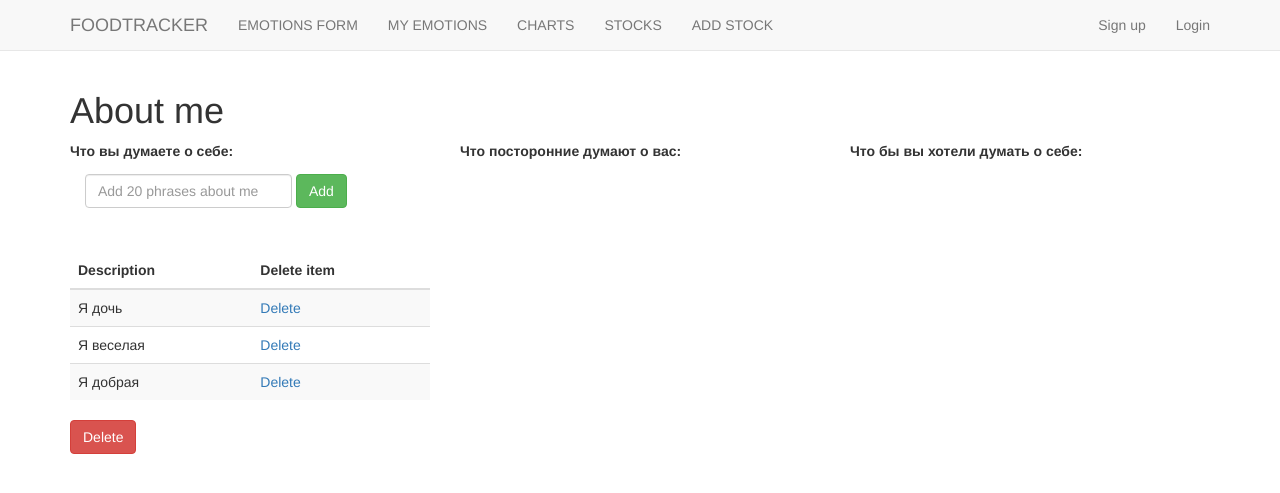
After one commit to WillyGoodwill/django-emotions-project, a Django app: page /basic_app/test_about_me/ in a window 1280 px wide. The commit adds this page. Shown: the top 493 px of the page. Run offline with Django 3.2, Linux system fonts and the light colour scheme; data comes from the database, SQL or seed files in the repository; both versions use the stored data as it was after the commit; some libraries are stand-ins or nearby versions.

Commit message:
Added about me test

```diff
--- a/basic_app/admin.py
+++ b/basic_app/admin.py
@@ -1,4 +1,6 @@
 from django.contrib import admin
-from basic_app.models import Emotions
+from basic_app.models import Emotions, Stock,AboutMyView
 # Register your models here.
 admin.site.register(Emotions)
+admin.site.register(Stock)
+admin.site.register(AboutMyView)
--- a/basic_app/models.py
+++ b/basic_app/models.py
@@ -27,3 +27,24 @@ class Stocks2(models.Model):
     date = models.DateField()
     AAPL = models.FloatField(blank = True, null = True)
     TSLA = models.FloatField(blank = True, null = True)
+
+class Stock(models.Model):
+    ticker = models.CharField(max_length = 10)
+
+    def __str__(self):
+        return self.ticker
+
+class AboutMyView(models.Model):
+    text = models.CharField(max_length = 200)
+    def __str__(self):
+        return self.text
+
+class AboutMyViewOthers(models.Model):
+    text = models.CharField(max_length = 200)
+    def __str__(self):
+        return self.text
+
+class AboutMyViewFuture(models.Model):
+    text = models.CharField(max_length = 200)
+    def __str__(self):
+        return self.text
--- a/basic_app/static/css/mystyles.css
+++ b/basic_app/static/css/mystyles.css
@@ -7,3 +7,7 @@
 .myBlueText {
     background-color: rgb(117, 117, 236);
 }
+
+.myBlueDuplicates {
+    background-color: blue;
+}
--- a/basic_app/urls.py
+++ b/basic_app/urls.py
@@ -18,5 +18,8 @@ urlpatterns = [
     url(r'^emotions/$', views.emotions,name = 'emotions'),
     url(r'^stocks/$', views.stocks,name = 'stocks'),
     url(r'^add_stock/$', views.add_stock,name = 'add_stock'),
+    url(r'^delete/<stock_id>$', views.delete,name = 'delete'),
+    url(r'^test_about_me/$', views.about_me,name = 'about_me'),
+    url(r'^delete_about_me/<pk:text_id>$', views.delete_about_me,name = 'delete_about_me')
 
 ]
--- a/basic_app/views.py
+++ b/basic_app/views.py
@@ -1,8 +1,12 @@
-from django.shortcuts import render
+from django.shortcuts import render, redirect
 from django.http import HttpResponse
+from django.urls.base import reverse
+from django.contrib import messages
 
-from basic_app.models import Emotions,EmotionsAvgTemperature, Stocks2
-from basic_app.forms import FormEmotions,FormEmotionsAvgTemperature,FormStocks2
+from basic_app.models import (Emotions,EmotionsAvgTemperature, Stocks2, Stock,
+ AboutMyView,AboutMyViewOthers,AboutMyViewFuture)
+from basic_app.forms import (FormEmotions,FormEmotionsAvgTemperature,FormStocks2, StockForm,
+ TestForm,TestForm2,TestForm3)
 
 # from django.contrib.auth.decorators import login_required
 # from django.contrib.auth.mixins import LoginRequiredMixin
@@ -94,6 +98,7 @@ def login(request):
 
 def signup(request):
     return HttpResponse('Hello, from Sign up page')
+
 
 def PieChart_Total():
     df = list(Emotions.objects.values('emotions').annotate(count = Count('emotions')).values('emotions','count'))
@@ -251,10 +256,8 @@ def stocks(request):
 
             try:
                 api = json.loads(api_request.content)
-                print('You get in json')
             except:
                 api = "Error"
-                print('You get Error')
             return render(request,'basic_app/stocks.html',{'stocks_list':stocks_list,
                                                     'api':api})
 
@@ -290,5 +293,53 @@ def stocks(request):
     return render(request,'basic_app/stocks.html',{'stocks_list':stocks_list})
 
 def add_stock(request):
-    return render(request,'basic_app/add_stock.html')
-# сохранить в базу
+    if request.method == "POST":
+        form = StockForm(request.POST or None)
+        if form.is_valid():
+            form.save()
+            return redirect('basic_app:add_stock')
+    else:
+        ticker = Stock.objects.all()
+        output = []
+        for ticker_item in ticker:
+
+            api_request = requests.get("https://cloud.iexapis.com/stable/stock/"+str(ticker_item)+"/quote?token=pk_3022547508644825871800589be99722")
+
+            try:
+                api = json.loads(api_request.content)
+                output.append(api)
+            except:
+                api = "Error"
+        return render(request,'basic_app/add_stock.html',{'ticker':ticker,'output':output})
+
+def delete(request, stock_id):
+    item = Stock.objects.get(pk = stock_id)
+    item.delete()
+    return redirect('basic_app:add_stock')
+
+def about_me(request):
+    if request.method == "POST":
+        if 'me_about_me' in request.POST:
+            form = TestForm(request.POST or None)
+            if form.is_valid():
+                form.save()
+                return redirect('basic_app:about_me')
+            else:
+                return render(request,'basic_app/test_about_me.html')
+        elif 'delete_about_me' in request.POST:
+            if len(AboutMyView.objects.all())>0:
+                AboutMyView.objects.last().delete()
+            text = AboutMyView.objects.all()
+            return render(request,'basic_app/test_about_me.html',{'text':text})
+        else:
+            text = AboutMyView.objects.all()
+            return render(request,'basic_app/test_about_me.html',{'text':text})
+    else:
+
+        text = AboutMyView.objects.all()
+        return render(request,'basic_app/test_about_me.html',{'text':text})
+
+def delete_about_me(request, text_id):
+    item = AboutMyView.objects.get(pk = text_id)
+    item.delete()
+    return redirect('basic_app:about_me')
--- a/templates/basic_app/index.html
+++ b/templates/basic_app/index.html
@@ -13,6 +13,8 @@
                     {% csrf_token%}
                     <input type="submit" class = 'btn btn-success' value = 'Update'>
                 </form>
+                <h2>Psycological tests</h2>
+                <a href="basic_app/test_about_me">1. About me</a>
         </div>
 
     </div>
--- /dev/null
+++ b/templates/basic_app/test_about_me.html
@@ -0,0 +1,91 @@
+{% load static%}
+<!DOCTYPE html>
+<html>
+    <head>
+        <meta charset = 'utf-8'>
+        <title>My app</title>
+        <link rel="stylesheet" href="https://stackpath.bootstrapcdn.com/bootstrap/3.4.1/css/bootstrap.min.css" integrity="sha384-HSMxcRTRxnN+Bdg0JdbxYKrThecOKuH5zCYotlSAcp1+c8xmyTe9GYg1l9a69psu" crossorigin="anonymous">
+        <link rel="stylesheet" href="{% static '/css/mystyles.css'%}">
+        <style>
+            .boxy{
+                background:red;
+                border: 1px solid black;
+            }
+            .myBlueDuplicates {
+                background-color: rgb(240, 240, 134);
+                border: 1px solid black;
+            }
+        </style>
+    </head>
+    <body>
+        <nav class = 'navbar navbar-default navbar-static-top'>
+            <div class = 'container'>
+                <ul class = 'nav navbar-nav'>
+                    <li><a class='navbar-brand' href="{% url 'index'%}">FOODTRACKER</a></li>
+                    <!-- <li><a class = 'navbar-link' href="{% url 'admin:index'%}">Admin</a></li> -->
+                    <li><a class = 'navbar-link' href="{% url 'basic_app:emotions_form'%}">EMOTIONS FORM</a></li>
+                    <li><a class = 'navbar-link' href="{% url 'basic_app:emotions'%}">MY EMOTIONS</a></li>
+                    <li><a class = 'navbar-link' href="{% url 'basic_app:vis'%}">CHARTS</a></li>
+                    <li><a class = 'navbar-link' href="{% url 'basic_app:stocks'%}">STOCKS</a></li>
+                    <li><a class = 'navbar-link' href="{% url 'basic_app:add_stock'%}">ADD STOCK</a></li>
+
+                </ul>
+                <ul class = 'nav navbar-nav mr-auto navbar-right'>
+                    <li><a class = 'navbar-link' href="{% url 'basic_app:signup'%}">Sign up</a></li>
+                    <li><a class = 'navbar-link' href="{% url 'basic_app:login'%}">Login</a></li>
+
+                </ul>
+            </div>
+        </nav>
+        <div class = 'container'>
+            {% block body_block%}
+                <h1>About me</h1>
+                <div class = 'row'>
+                    <div class = 'col-lg-4'>
+                        <label for="">Что вы думаете о себе:</label>
+                        <form action = '{% url "basic_app:about_me"%}' class="navbar-form navbar" method = 'POST'>
+                            <div class="form-group">
+                                {% csrf_token%}
+                                <input type="text" class="form-control" placeholder="Add 20 phrases about me" name = "text">
+                            </div>
+                            <button type="submit" class="btn btn-success" name= 'me_about_me'>Add </button>
+                        </form>
+                        <br>
+                        <table class="table table-striped table-hover">
+                            <thead class = "">
+                              <tr>
+                                <th >Description</th>
+                                <th >Delete item</th>
+                              </tr>
+                            </thead>
+                            <tbody>
+                            {% for item in text%}
+                                <tr>
+                                    <td>{{item}} </td>
+                                    <td> <a href="{%url 'basic_app:delete_about_me'%}">Delete</a>  </td>
+                                </tr>
+                            {%endfor%}
+                            </tbody>
+                          </table>
+                        <form method = 'POST'>
+                            {% csrf_token%}
+                            <input type="submit" class = 'btn btn-danger' value = 'Delete' name = 'delete_about_me'>
+                        </form>
+
+                    </div>
+                    <div class = 'col-lg-4'>
+                        <label for="">Что посторонние думают о вас:</label>
+
+
+                    </div>
+                    <div class = 'col-lg-4'>
+                        <label for="">Что бы вы хотели думать о себе:</label>
+
+                    </div>
+
+                </div>
+            {% endblock%}
+        </div>
+
+    </body>
+</html>
```
Also changed, not shown: basic_app/forms.py (+22 -1 lines), basic_app/static/avg_temp.json (+8 -0 lines), templates/basic_app/add_stock.html (+48 -0 lines), templates/basic_app/emotions.html (+11 -11 lines), templates/basic_app/stocks.html (+3 -4 lines), basic_app/migrations/0006_stock.py (added), basic_app/migrations/0007_aboutmyview.py (added), basic_app/migrations/0008_aboutmyviewfuture_aboutmyviewothers.py (added), db.sqlite3.
